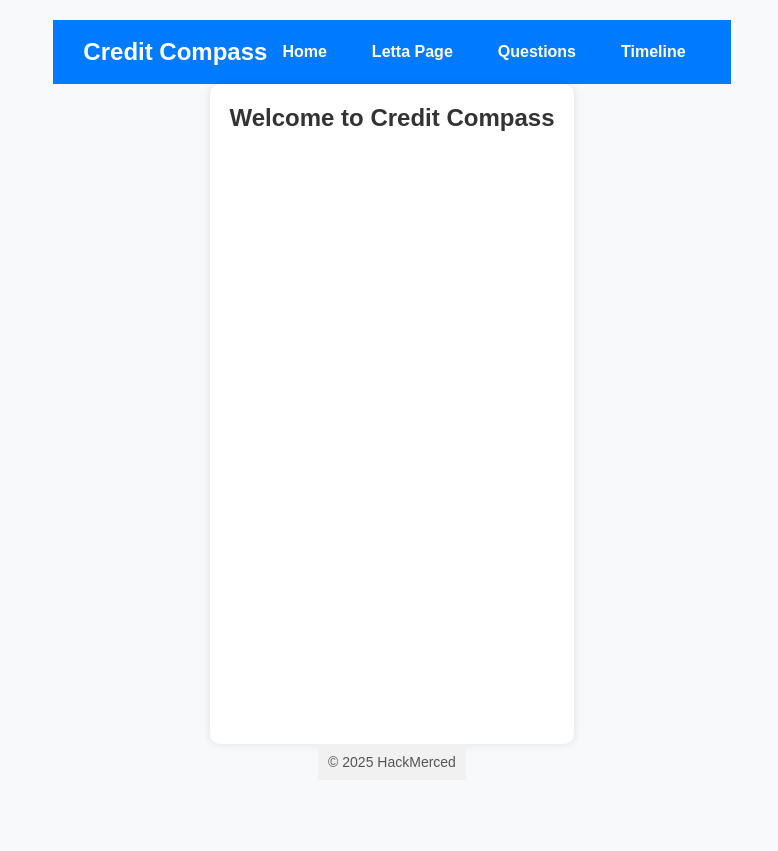
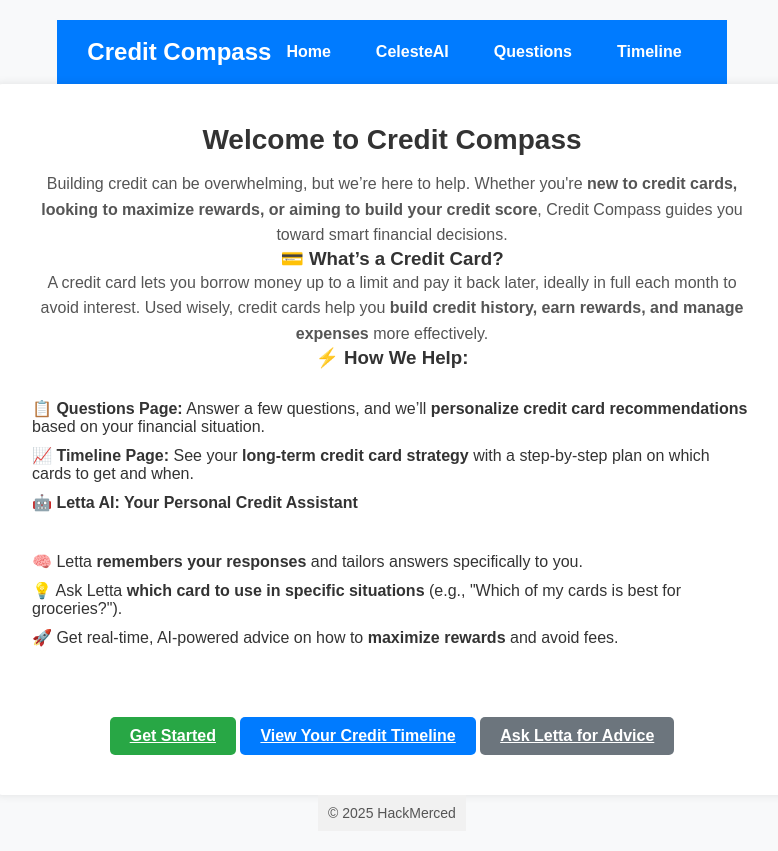
Before and after one commit to parthgmjain/CreditCompass, a Flask app: page / in a window 1280 px wide. Shown: the whole page, without its empty margins (248-1026 px from the left). Before the commit the page ends 767 px from the top, so only its background shows below. Run offline with Flask 3, Linux system fonts and the light colour scheme.

Commit message:
changing names to celeste

```diff
--- a/templates/base.html
+++ b/templates/base.html
@@ -103,11 +103,12 @@
         <h1>Credit Compass</h1>
         <nav>
             <a href="/">Home</a>
-            <a href="/letta">Letta Page</a>
+            <a href="/letta">CelesteAI</a> <!-- ✅ Changed from "Letta Page" to "Celeste AI" -->
             <a href="/questions">Questions</a>
             <a href="/timeline">Timeline</a>
         </nav>
     </header>
+
 
     <main>
         {% block content %}
--- a/templates/index.html
+++ b/templates/index.html
@@ -1,8 +1,90 @@
-
 {% extends "base.html" %}
 
-{% block title %}Leetta Page{% endblock %}
+{% block title %}Welcome to Credit Compass{% endblock %}
 
 {% block content %}
-    <h2>Welcome to Credit Compass</h2>
+    <div class="homepage-container">
+        <h2>Welcome to Credit Compass</h2>
+        <p>
+            Building credit can be overwhelming, but we’re here to help. Whether you're
+            <strong>new to credit cards, looking to maximize rewards, or aiming to build your credit score</strong>,
+            Credit Compass guides you toward smart financial decisions.
+        </p>
+
+        <h3>💳 What’s a Credit Card?</h3>
+        <p>
+            A credit card lets you borrow money up to a limit and pay it back later, ideally in full each month
+            to avoid interest. Used wisely, credit cards help you <strong>build credit history, earn rewards, and
+            manage expenses</strong> more effectively.
+        </p>
+
+        <h3>⚡ How We Help:</h3>
+        <ul>
+            <li>📋 <strong>Questions Page:</strong> Answer a few questions, and we’ll <strong>personalize credit card recommendations</strong> based on your financial situation.</li>
+            <li>📈 <strong>Timeline Page:</strong> See your <strong>long-term credit card strategy</strong> with a step-by-step plan on which cards to get and when.</li>
+            <li>🤖 <strong>Letta AI: Your Personal Credit Assistant</strong></li>
+            <ul>
+                <li>🧠 Letta <strong>remembers your responses</strong> and tailors answers specifically to you.</li>
+                <li>💡 Ask Letta <strong>which card to use in specific situations</strong> (e.g., "Which of my cards is best for groceries?").</li>
+                <li>🚀 Get real-time, AI-powered advice on how to <strong>maximize rewards</strong> and avoid fees.</li>
+            </ul>
+        </ul>
+
+        <div class="cta-container">
+            <a href="/questions" class="btn">Get Started</a>
+            <a href="/timeline" class="btn btn-secondary">View Your Credit Timeline</a>
+            <a href="/letta" class="btn btn-tertiary">Ask Letta for Advice</a>
+        </div>
+    </div>
+
+    <style>
+        .homepage-container {
+            text-align: center;
+            padding: 20px;
+        }
+
+        .homepage-container h2 {
+            font-size: 28px;
+            margin-bottom: 15px;
+        }
+
+        .homepage-container p {
+            font-size: 16px;
+            line-height: 1.6;
+            color: #555;
+        }
+
+        .homepage-container ul {
+            text-align: left;
+            display: inline-block;
+            margin: 20px auto;
+            padding: 0;
+            list-style: none;
+        }
+
+        .homepage-container ul li {
+            margin: 10px 0;
+            font-size: 16px;
+        }
+
+        .cta-container {
+            margin-top: 20px;
+        }
+
+        .btn-secondary {
+            background-color: #007bff;
+        }
+
+        .btn-secondary:hover {
+            background-color: #0056b3;
+        }
+
+        .btn-tertiary {
+            background-color: #6c757d;
+        }
+
+        .btn-tertiary:hover {
+            background-color: #545b62;
+        }
+    </style>
 {% endblock %}
```
